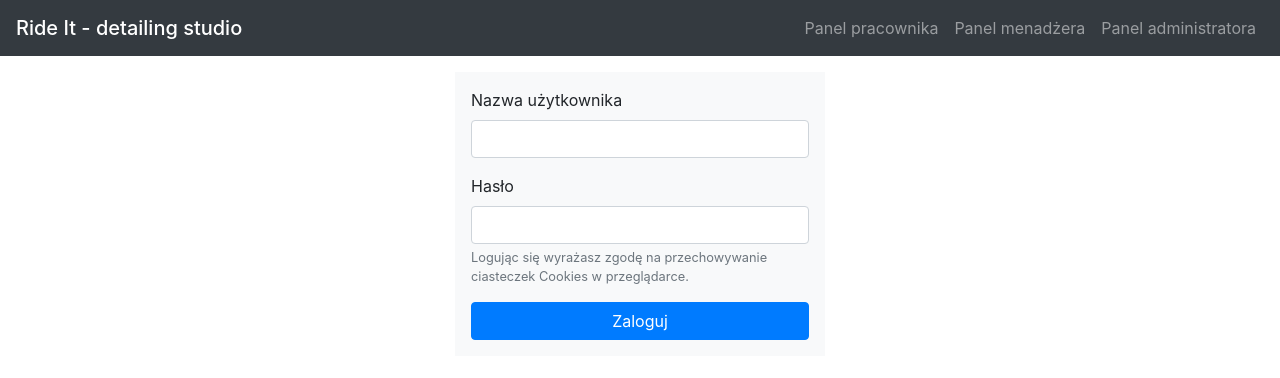
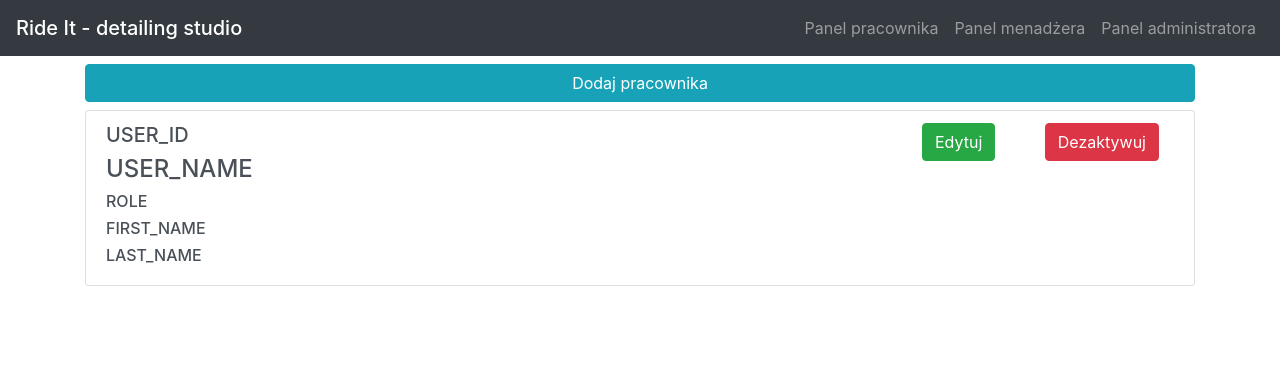
Before and after one commit to sitmar99/2021_BD2_S14_SITARZ, a React (Create React App) app in the folder src/frontend/: page / in a window 1280 px wide. Shown: the top 378 px of the page. Built offline with nearby package versions, Linux system fonts and the light colour scheme.

Commit message:
Formatka listy

```diff
--- a/src/frontend/src/App.js
+++ b/src/frontend/src/App.js
@@ -1,12 +1,13 @@
 import Navbar from './components/Navbar';
 import LoginForm from './components/LoginForm';
+import EmploeeList from './components/EmploeeList';
 
 function App() {
     return (
         <div id="app">
             <Navbar />
             <div class="container">
-                <LoginForm />
+                <EmploeeList />
             </div>
         </div>
     )
--- /dev/null
+++ b/src/frontend/src/components/EmploeeList.js
@@ -0,0 +1,50 @@
+import React from 'react';
+
+class EmploeeList extends React.Component {
+    render() {
+        return (
+            <div id="emploeeList">
+            <div class="row-12 mt-2 justify-content-center">
+                <button type="button" class="btn btn-block btn-info">Dodaj pracownika</button>
+            </div>
+            <div class="row-12 mt-2 justify-content-center">
+                <div class="list-group">
+                    <a href="#" class="list-group-item list-group-item-action" aria-current="true">
+                        <div class="d-flex w-100 justify-content-between">
+                            <div class="col-9">
+                                <div class="row">
+                                    <h5>USER_ID</h5>
+                                </div>
+                                <div class="row">
+                                    <h4>USER_NAME</h4>
+                                </div>
+                                <div class="row">
+                                    <h6>ROLE</h6>
+                                </div>
+                                <div class="row">
+                                    <h6>FIRST_NAME</h6>
+                                </div>
+                                <div class="row">
+                                    <h6>LAST_NAME</h6>
+                                </div>
+                            </div>
+                            <div class="col-3">
+                                <div class="row">
+                                    <div class="col">
+                                        <button type="button" class="btn btn-success">Edytuj</button>
+                                    </div>
+                                    <div class="col">
+                                        <button type="button" class="btn btn-danger">Dezaktywuj</button>
+                                    </div>
+                                </div>
+                            </div>
+                        </div>
+                    </a>
+                </div>
+            </div>
+            </div>
+        )
+    }
+}
+
+export default EmploeeList;
```
